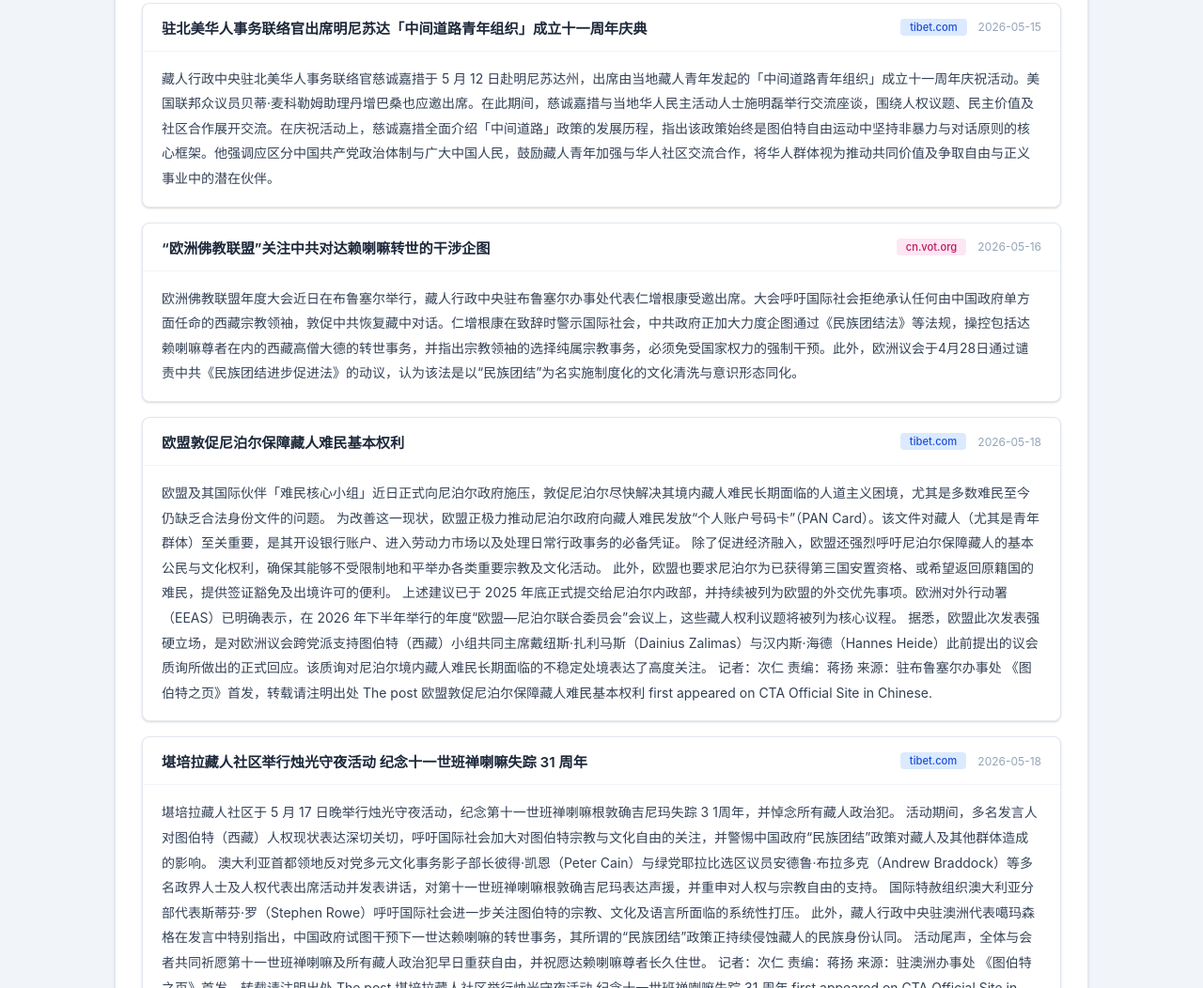
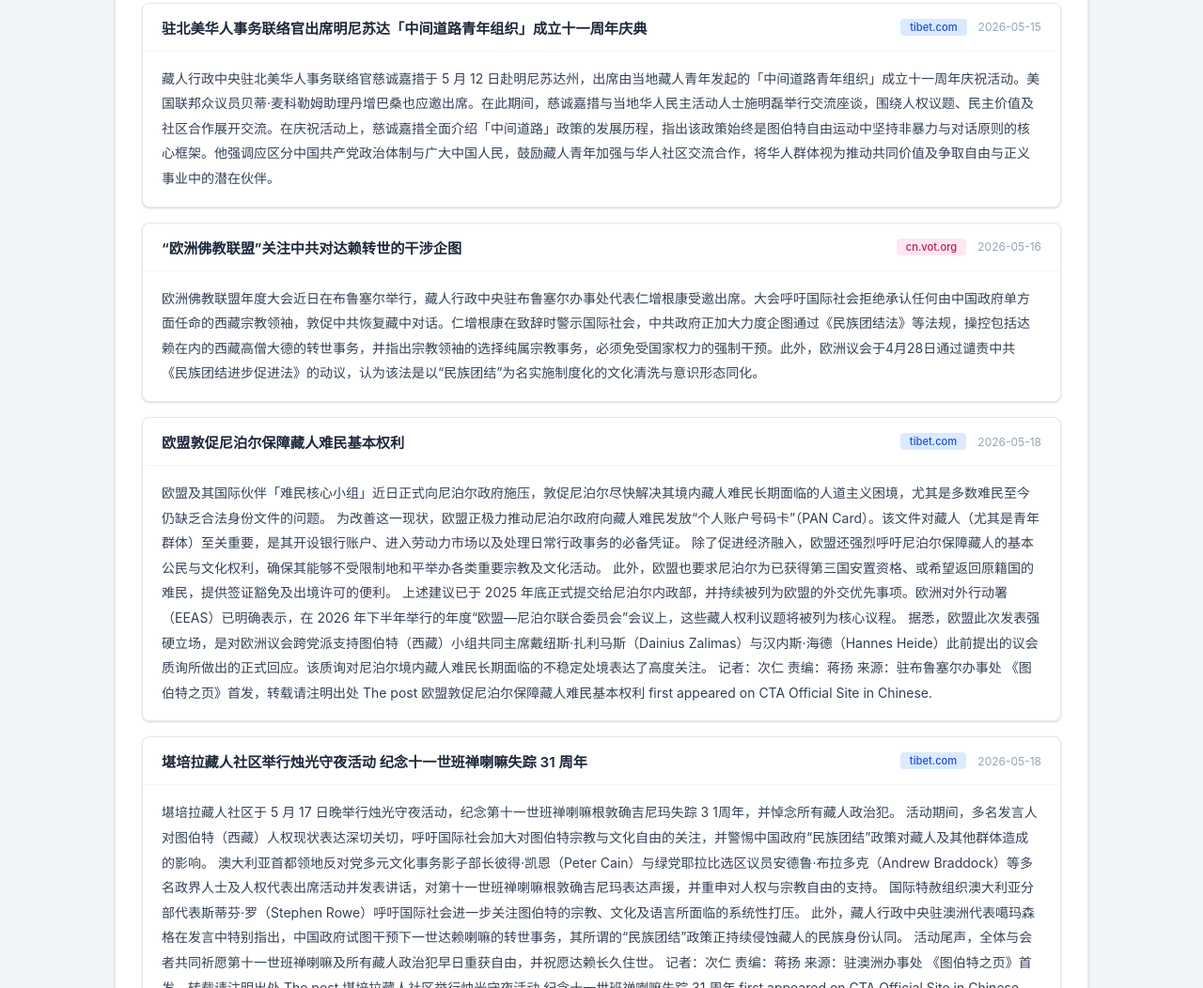
Before and after one commit to sunbob999/tibet-monitor, a plain HTML site: page reports/2026-05-18.html in a window 1280 px wide. Shown: the part 1557-2609 px from the top of the page at 94% size. Drawn offline with Linux system fonts and the light colour scheme.

Commit message:
deploy: update reports/2026-05-18.html (2026-05-27)

```diff
--- a/reports/2026-05-18.html
+++ b/reports/2026-05-18.html
@@ -142,13 +142,13 @@ a:hover{text-decoration:underline}
         </div>
         <div class="news-card" data-source="cn.vot.org">
           <div class="news-card-header">
-            <div class="news-card-title">“欧洲佛教联盟”关注中共对达赖喇嘛转世的干涉企图</div>
+            <div class="news-card-title">“欧洲佛教联盟”关注中共对达赖转世的干涉企图</div>
             <div class="news-card-meta">
               <span class="source-tag vot">cn.vot.org</span>
               <span>2026-05-16</span>
             </div>
           </div>
-          <div class="news-card-body">欧洲佛教联盟年度大会近日在布鲁塞尔举行，藏人行政中央驻布鲁塞尔办事处代表仁增根康受邀出席。大会呼吁国际社会拒绝承认任何由中国政府单方面任命的西藏宗教领袖，敦促中共恢复藏中对话。仁增根康在致辞时警示国际社会，中共政府正加大力度企图通过《民族团结法》等法规，操控包括达赖喇嘛尊者在内的西藏高僧大德的转世事务，并指出宗教领袖的选择纯属宗教事务，必须免受国家权力的强制干预。此外，欧洲议会于4月28日通过谴责中共《民族团结进步促进法》的动议，认为该法是以“民族团结”为名实施制度化的文化清洗与意识形态同化。</div>
+          <div class="news-card-body">欧洲佛教联盟年度大会近日在布鲁塞尔举行，藏人行政中央驻布鲁塞尔办事处代表仁增根康受邀出席。大会呼吁国际社会拒绝承认任何由中国政府单方面任命的西藏宗教领袖，敦促中共恢复藏中对话。仁增根康在致辞时警示国际社会，中共政府正加大力度企图通过《民族团结法》等法规，操控包括达赖在内的西藏高僧大德的转世事务，并指出宗教领袖的选择纯属宗教事务，必须免受国家权力的强制干预。此外，欧洲议会于4月28日通过谴责中共《民族团结进步促进法》的动议，认为该法是以“民族团结”为名实施制度化的文化清洗与意识形态同化。</div>
         </div>
         <div class="news-card" data-source="tibet.com">
           <div class="news-card-header">
@@ -168,7 +168,7 @@ a:hover{text-decoration:underline}
               <span>2026-05-18</span>
             </div>
           </div>
-          <div class="news-card-body">堪培拉藏人社区于 5 月 17 日晚举行烛光守夜活动，纪念第十一世班禅喇嘛根敦确吉尼玛失踪 3 1周年，并悼念所有藏人政治犯。 活动期间，多名发言人对图伯特（西藏）人权现状表达深切关切，呼吁国际社会加大对图伯特宗教与文化自由的关注，并警惕中国政府“民族团结”政策对藏人及其他群体造成的影响。 澳大利亚首都领地反对党多元文化事务影子部长彼得·凯恩（Peter Cain）与绿党耶拉比选区议员安德鲁·布拉多克（Andrew Braddock）等多名政界人士及人权代表出席活动并发表讲话，对第十一世班禅喇嘛根敦确吉尼玛表达声援，并重申对人权与宗教自由的支持。 国际特赦组织澳大利亚分部代表斯蒂芬·罗（Stephen Rowe）呼吁国际社会进一步关注图伯特的宗教、文化及语言所面临的系统性打压。 此外，藏人行政中央驻澳洲代表噶玛森格在发言中特别指出，中国政府试图干预下一世达赖喇嘛的转世事务，其所谓的“民族团结”政策正持续侵蚀藏人的民族身份认同。 活动尾声，全体与会者共同祈愿第十一世班禅喇嘛及所有藏人政治犯早日重获自由，并祝愿达赖喇嘛尊者长久住世。 记者：次仁 责编：蒋扬 来源：驻澳洲办事处 《图伯特之页》首发，转载请注明出处 The post 堪培拉藏人社区举行烛光守夜活动 纪念十一世班禅喇嘛失踪 31 周年 first appeared on CTA Official Site in Chinese.</div>
+          <div class="news-card-body">堪培拉藏人社区于 5 月 17 日晚举行烛光守夜活动，纪念第十一世班禅喇嘛根敦确吉尼玛失踪 3 1周年，并悼念所有藏人政治犯。 活动期间，多名发言人对图伯特（西藏）人权现状表达深切关切，呼吁国际社会加大对图伯特宗教与文化自由的关注，并警惕中国政府“民族团结”政策对藏人及其他群体造成的影响。 澳大利亚首都领地反对党多元文化事务影子部长彼得·凯恩（Peter Cain）与绿党耶拉比选区议员安德鲁·布拉多克（Andrew Braddock）等多名政界人士及人权代表出席活动并发表讲话，对第十一世班禅喇嘛根敦确吉尼玛表达声援，并重申对人权与宗教自由的支持。 国际特赦组织澳大利亚分部代表斯蒂芬·罗（Stephen Rowe）呼吁国际社会进一步关注图伯特的宗教、文化及语言所面临的系统性打压。 此外，藏人行政中央驻澳洲代表噶玛森格在发言中特别指出，中国政府试图干预下一世达赖喇嘛的转世事务，其所谓的“民族团结”政策正持续侵蚀藏人的民族身份认同。 活动尾声，全体与会者共同祈愿第十一世班禅喇嘛及所有藏人政治犯早日重获自由，并祝愿达赖长久住世。 记者：次仁 责编：蒋扬 来源：驻澳洲办事处 《图伯特之页》首发，转载请注明出处 The post 堪培拉藏人社区举行烛光守夜活动 纪念十一世班禅喇嘛失踪 31 周年 first appeared on CTA Official Site in Chinese.</div>
         </div>
     </div>
 
```
